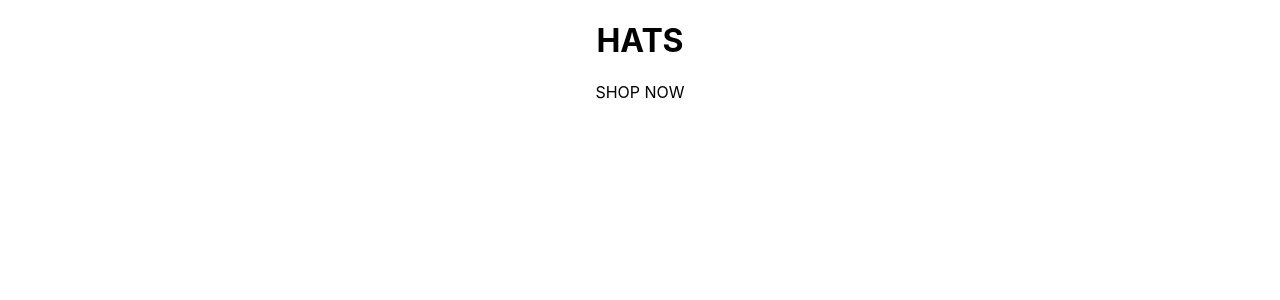
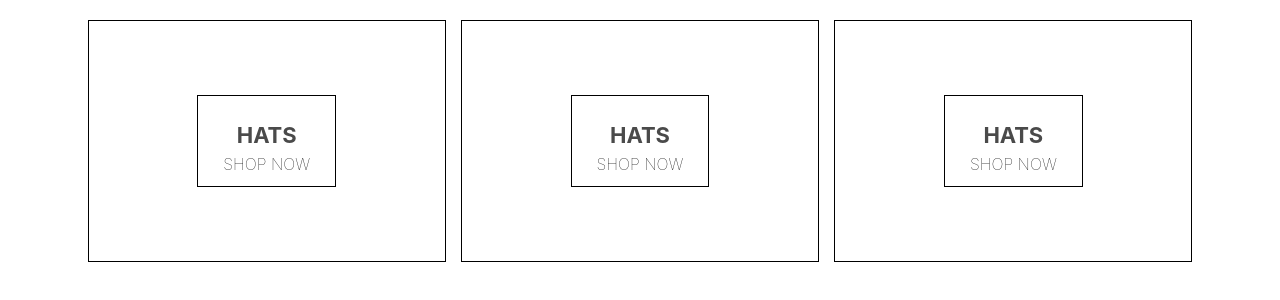
Before and after one commit to hue113/clothing-ecommerce-app, a React (Create React App) app: page / in a window 1280 px wide. Shown: the top 300 px of the page. Built offline with nearby package versions, Linux system fonts and the light colour scheme.

Commit message:
Add homepage.scss

```diff
--- a/package.json
+++ b/package.json
@@ -6,6 +6,7 @@
     "@testing-library/jest-dom": "^5.11.6",
     "@testing-library/react": "^11.2.2",
     "@testing-library/user-event": "^12.5.0",
+    "node-sass": "^4.14.1",
     "react": "^17.0.1",
     "react-dom": "^17.0.1",
     "react-scripts": "4.0.1",
--- a/src/App.js
+++ b/src/App.js
@@ -1,5 +1,5 @@
 import './App.css';
-import { HomePage } from './components/homepage.component';
+import HomePage from './components/homepage.component';
 
 function App() {
   return (
--- a/src/components/homepage.component.jsx
+++ b/src/components/homepage.component.jsx
@@ -1,4 +1,5 @@
 import React from 'react'
+import './homepage.styles.scss'
 
 export const HomePage = () => {
     return (
@@ -10,7 +11,25 @@
                         <span className="subtitle">SHOP NOW</span>
                     </div>
                 </div>
+
+                <div className="menu-item">
+                    <div className="content">
+                        <h1 className="title">HATS</h1>
+                        <span className="subtitle">SHOP NOW</span>
+                    </div>
+                </div>
+
+                <div className="menu-item">
+                    <div className="content">
+                        <h1 className="title">HATS</h1>
+                        <span className="subtitle">SHOP NOW</span>
+                    </div>
+                </div>
+
+
             </div>
         </div>
     )
 }
+
+export default HomePage;
--- /dev/null
+++ b/src/components/homepage.styles.scss
@@ -0,0 +1,54 @@
+.homepage {
+    display: flex;
+    flex-direction: column;
+    align-items: center;
+    padding: 20px 80px;
+}
+
+.directory-menu {
+    width: 100%;
+    display: flex;
+    flex-wrap: wrap;
+    justify-content: space-between;
+}
+
+.menu-item {
+    min-width: 30%;
+    height: 240px;
+    flex: 1 1 auto;
+    display: flex;
+    align-items: center;
+    justify-content: center;
+    border: 1px solid black;
+    margin: 0 7.5px 15px;
+
+    &:first-child {
+      margin-right: 7.5px;
+    }
+
+    &:last-child {
+      margin-left: 7.5px;
+    }
+
+    .content {
+      height: 90px;
+      padding: 0 25px;
+      display: flex;
+      flex-direction: column;
+      align-items: center;
+      justify-content: center;
+      border: 1px solid black;
+
+        .title {
+            font-weight: bold;
+            margin-bottom: 6px;
+            font-size: 22px;
+            color: #4a4a4a;
+        }
+
+        .subtitle {
+            font-weight: lighter;
+            font-size: 16px;
+        }
+    }
+}
```
Also changed, not shown: 1 other file (tests, documents, lock files or other folders).
